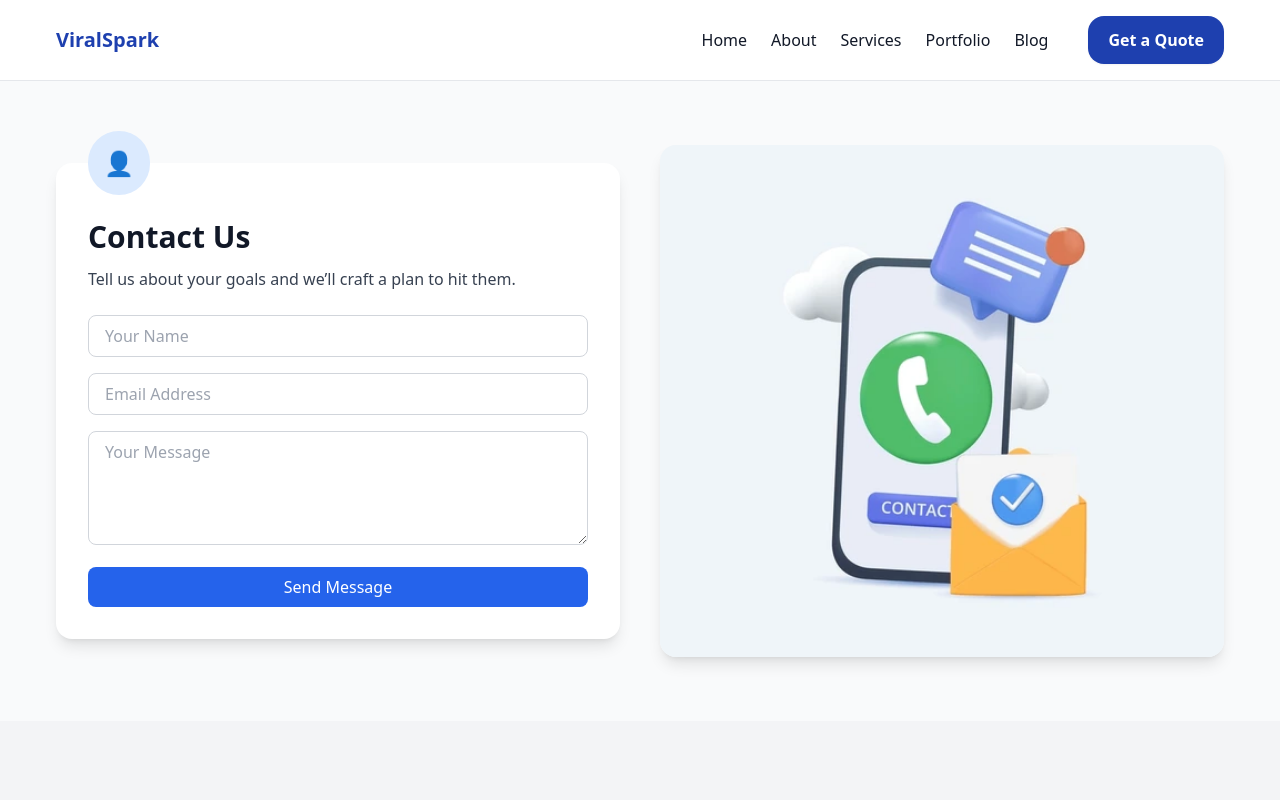
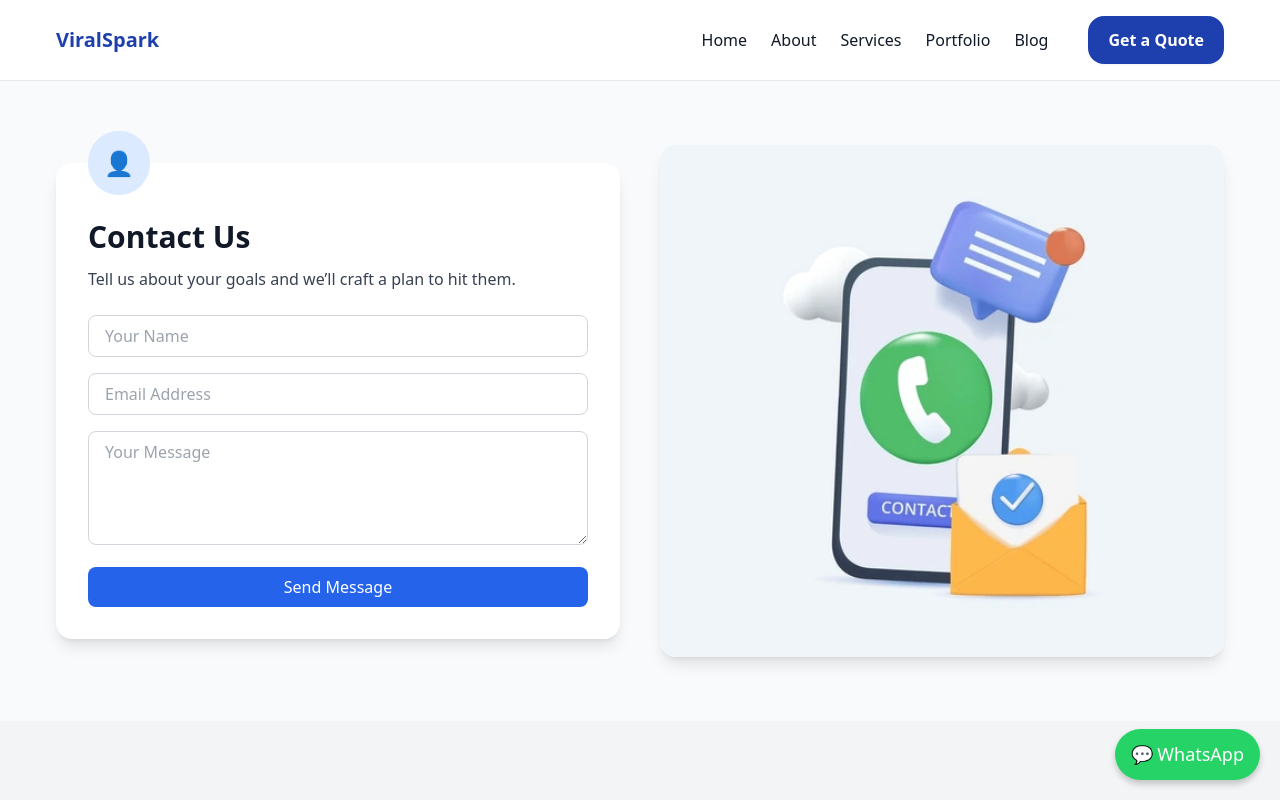
Before and after one commit to viralsparkconnect-hue/Viral-Sparq, a Next.js app: page /contact in a window 1280 px wide. Shown: the top 800 px of the page. Built offline with nearby package versions, Linux system fonts and the light colour scheme.

Commit message:
Update page.tsx

```diff
--- a/app/contact/page.tsx
+++ b/app/contact/page.tsx
@@ -2,6 +2,7 @@
 import { useState } from "react";
 import emailjs from "@emailjs/browser";
 import Image from "next/image";
+import WhatsAppButton from "@/components/WhatsAppButton"; // ✅ Import WhatsAppButton
 
 export default function ContactPage() {
   const [status, setStatus] = useState<string | null>(null);
@@ -40,6 +41,7 @@ export default function ContactPage() {
   }
 
   return (
+    <>
       <section className="py-16 bg-gray-50">
         <div className="container mx-auto grid md:grid-cols-2 gap-10 items-center">
 
@@ -98,5 +100,9 @@ export default function ContactPage() {
           </div>
         </div>
       </section>
+
+      {/* ✅ Floating WhatsApp button */}
+      <WhatsAppButton />
+    </>
   );
 }
```
Lines whose indentation alone changed are shown as unchanged.
